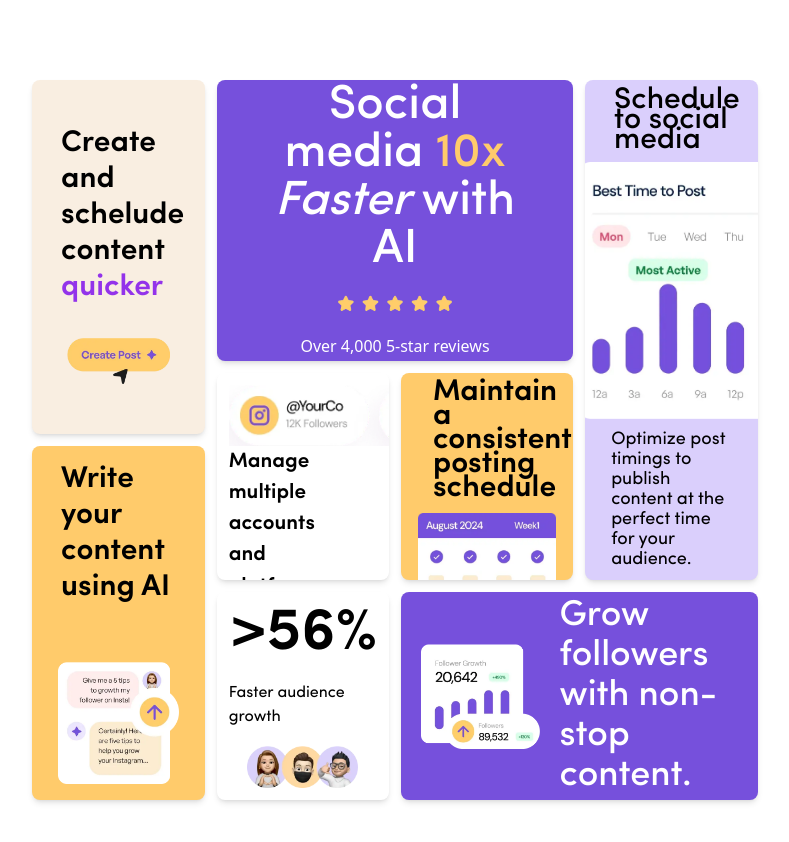
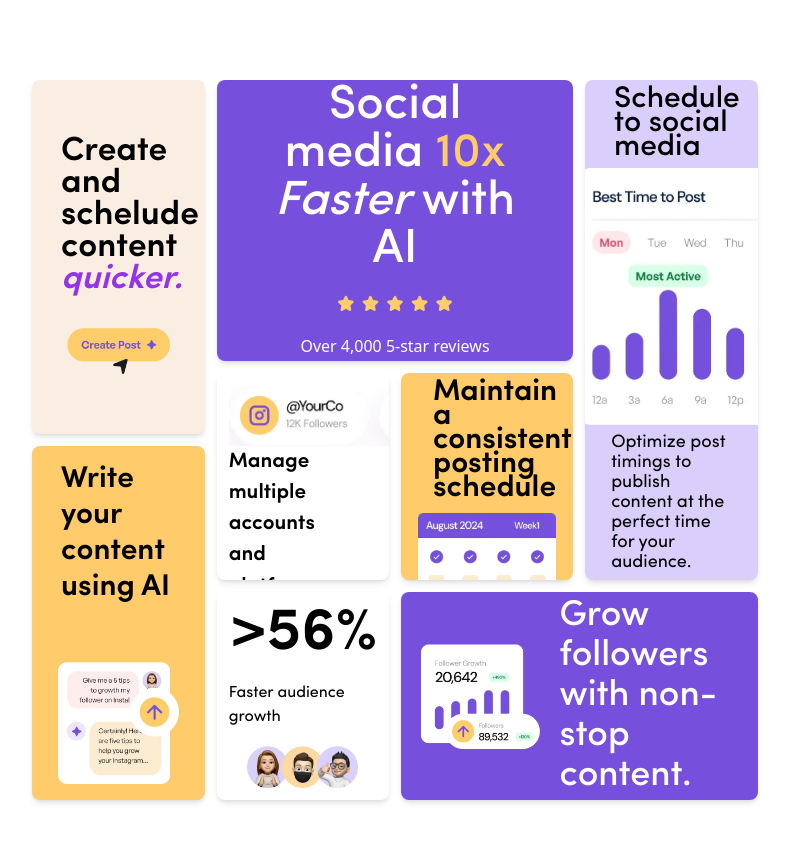
Before and after one commit to anbbel09/bento-grid, a website: page index.html in a window 1280 px wide. Shown: the whole page, without its empty margins (245-1034 px from the left). Drawn offline with Linux system fonts and the light colour scheme.

Commit message:
mod estilos

```diff
--- a/index.html
+++ b/index.html
@@ -13,7 +13,7 @@
 
         <div class="parent grid grid-cols-4 grid-rows-10 gap-3 h-[45rem] w-2/3 m-auto">
             <div class="div1 row-span-5 bg-yellow-light rounded-lg flex flex-col items-center justify-center gap-8 w-full shadow-md">
-                <h3 class="font-subtitle text-3xl w-2/3">Create and schelude content <mark class="text-purple-600 bg-transparent">quicker</mark></h3>
+                <h3 class="font-subtitle text-[2.1rem] w-2/3 leading-8">Create and schelude content <i class="text-purple-600 bg-transparent">quicker.</i></h3>
                 <img class="w-3/5" src="./assets/images/illustration-create-post.webp" alt="" srcset="">
             </div>
             <div class="div2 row-span-5 col-start-1 row-start-6 bg-yellow-dark rounded-lg flex flex-col py-4 justify-between items-center w-full shadow-md">
@@ -43,7 +43,7 @@
                 </figure>
             </div>
             <div class="div7 row-span-7 col-start-4 row-start-1 rounded-lg shadow-md bg-purple-light flex flex-col justify-evenly items-center overflow-hidden w-full">
-                <h1 class="font-text-md text-3xl w-2/3 leading-5">Schedule to social media</h1>
+                <h1 class="font-text-md text-3xl w-2/3 leading-6">Schedule to social media</h1>
                 <figure class="w-[18rem] ml-[6rem]">
                     <img src="./assets/images/illustration-schedule-posts.webp" alt="">
                 </figure>
```
Also changed, not shown: src/output.css.
